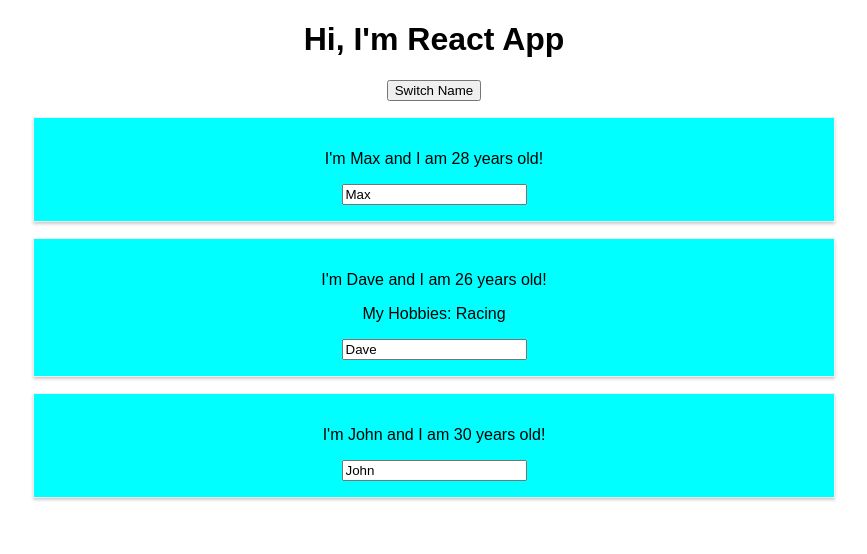
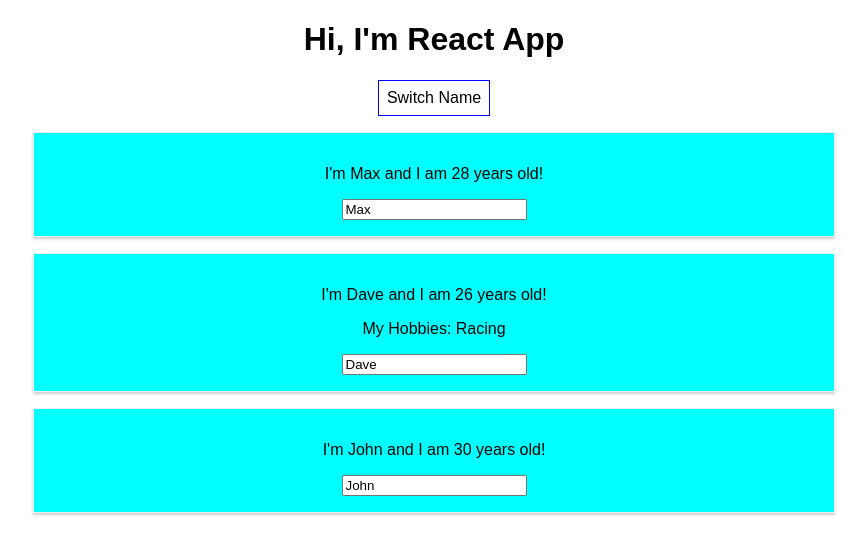
Before and after one commit to diwakarsharma95/React-Complete-Guide, a React (Create React App) app: page / in a window 1280 px wide. Shown: the top 554 px of the page, without its empty margins (206-1073 px from the left). Built offline with nearby package versions, Linux system fonts and the light colour scheme.

Commit message:
Working with inline style

```diff
--- a/src/App.js
+++ b/src/App.js
@@ -31,10 +31,19 @@
 		});
 	};
 	render() {
+		const style = {
+			backgroundColor: 'white',
+			font: 'inherit',
+			border: '1px solid blue',
+			padding: '8px',
+			curser: 'pointer',
+		};
 		return (
 			<div className='App'>
 				<h1>Hi, I'm React App</h1>
-				<button onClick={this.switchNameHandler.bind(this, 'Diwakar')}>Switch Name</button>
+				<button style={style} onClick={this.switchNameHandler.bind(this, 'Diwakar')}>
+					Switch Name
+				</button>
 				<Person name={this.state.persons[0].name} age={this.state.persons[0].age}></Person>
 				<Person
 					name={this.state.persons[1].name}
```
